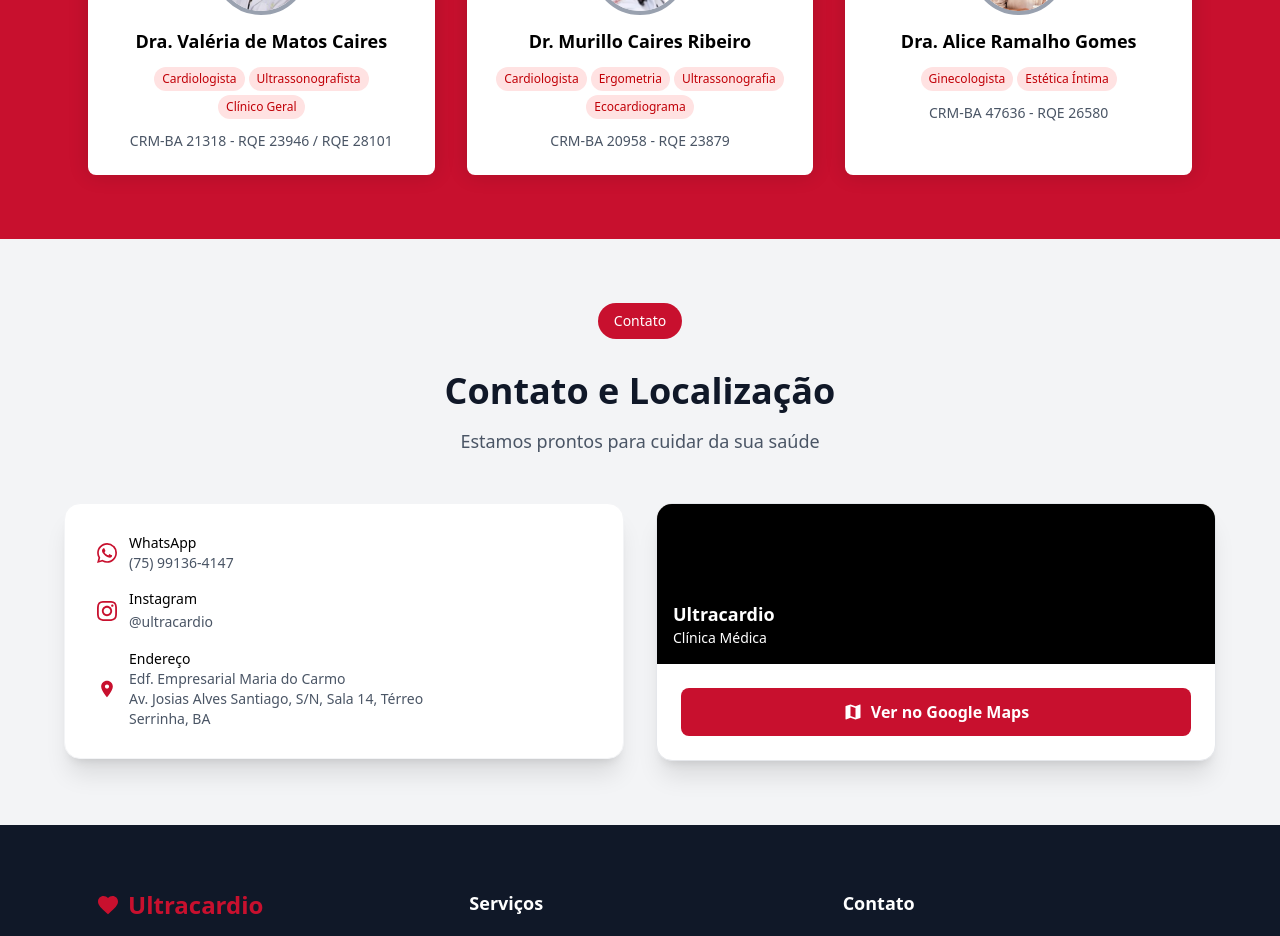
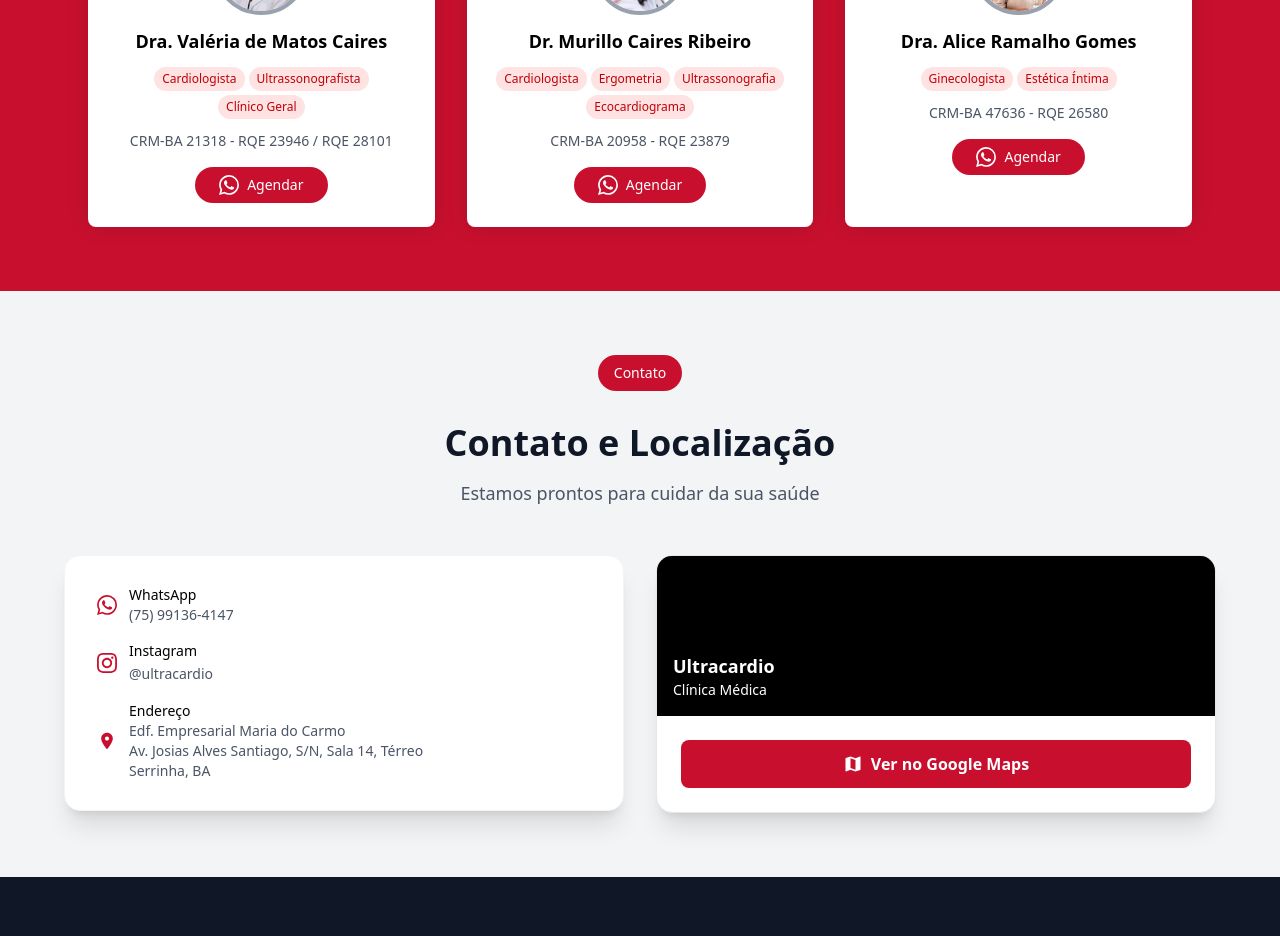
Before and after one commit to murilocaires/LandingPageUltracardio, a React (Vite) app: page / in a window 1280 px wide. Shown: the part 2800-3736 px from the top of the page. Built offline with nearby package versions, Linux system fonts and the light colour scheme.

Commit message:
add button on team card

```diff
--- a/src/components/Team.jsx
+++ b/src/components/Team.jsx
@@ -10,18 +10,24 @@ export function Team() {
       role: "Cardiologista / Ultrassonografista / Clínico Geral",
       crm: "CRM-BA 21318 - RQE 23946 / RQE 28101",
       img: valeriaImage,
+      whatsapp:"5575991364147",
+      message: "Olá, gostaria de agendar um procedimento com Dra. Valéria"
     },
     {
       name: "Dr. Murillo Caires Ribeiro",
       role: "Cardiologista / Ergometria / Ultrassonografia / Ecocardiograma",
       crm: "CRM-BA 20958 - RQE 23879",
       img: murilloImage,
+      whatsapp: "5575991364147",
+      message: "Olá, gostaria de agendar um procedimento com Dr. Murillo"
     },
     {
       name: "Dra. Alice Ramalho Gomes",
       role: "Ginecologista / Estética Íntima",
       crm: "CRM-BA 47636 - RQE 26580",
       img: aliceImage,
+      whatsapp: "5575991364147",
+      message: "Olá, gostaria de agendar um procedimento com Dra. Alice"
     },
   ];
 
@@ -71,6 +77,27 @@ export function Team() {
               </div>
 
               <p className="text-gray-600 text-sm">{doc.crm}</p>
+
+              {/* WhatsApp Button */}
+              <a
+                href={`https://wa.me/${doc.whatsapp}?text=${encodeURIComponent(doc.message)}`}
+                target="_blank"
+                rel="noopener noreferrer"
+                className="inline-flex items-center justify-center gap-2 mt-4 px-6 py-2 bg-ultracardio-red text-white rounded-full hover:bg-green-600 transition-colors duration-300 text-sm font-medium"
+              >
+                <svg
+                  className="w-5 h-5"
+                  fill="currentColor"
+                  viewBox="0 0 24 24"
+                  xmlns="http://www.w3.org/2000/svg"
+                >
+                  <path
+                    d="M17.472 14.382c-.297-.149-1.758-.867-2.03-.967-.273-.099-.471-.148-.67.15-.197.297-.767.966-.94 1.164-.173.199-.347.223-.644.075-.297-.15-1.255-.463-2.39-1.475-.883-.788-1.48-1.761-1.653-2.059-.173-.297-.018-.458.13-.606.134-.133.298-.347.446-.52.149-.174.198-.298.298-.497.099-.198.05-.371-.025-.52-.075-.149-.669-1.612-.916-2.207-.242-.579-.487-.5-.669-.51-.173-.008-.371-.01-.57-.01-.198 0-.52.074-.792.372-.272.297-1.04 1.016-1.04 2.479 0 1.462 1.065 2.875 1.213 3.074.149.198 2.096 3.2 5.077 4.487.709.306 1.262.489 1.694.625.712.227 1.36.195 1.871.118.571-.085 1.758-.719 2.006-1.413.248-.694.248-1.289.173-1.413-.074-.124-.272-.198-.57-.347m-5.421 7.403h-.004a9.87 9.87 0 01-5.031-1.378l-.361-.214-3.741.982.998-3.648-.235-.374a9.86 9.86 0 01-1.51-5.26c.001-5.45 4.436-9.884 9.888-9.884 2.64 0 5.122 1.03 6.988 2.898a9.825 9.825 0 012.893 6.994c-.003 5.45-4.437 9.884-9.885 9.884m8.413-18.297A11.815 11.815 0 0012.05 0C5.495 0 .16 5.335.157 11.892c0 2.096.547 4.142 1.588 5.945L.057 24l6.305-1.654a11.882 11.882 0 005.683 1.448h.005c6.554 0 11.89-5.335 11.893-11.893a11.821 11.821 0 00-3.48-8.413Z"
+                  />
+                </svg>
+                Agendar
+              </a>
+
             </div>
           ))}
         </div>
```
